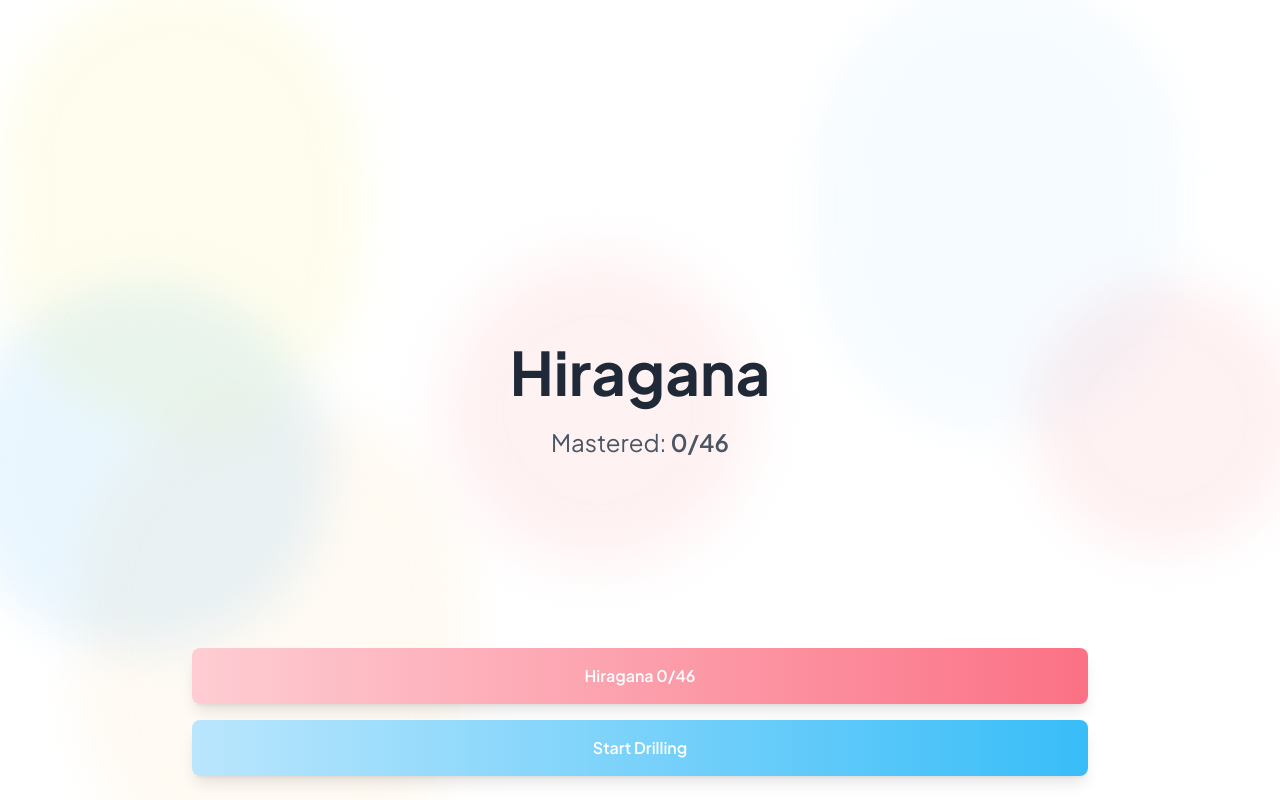
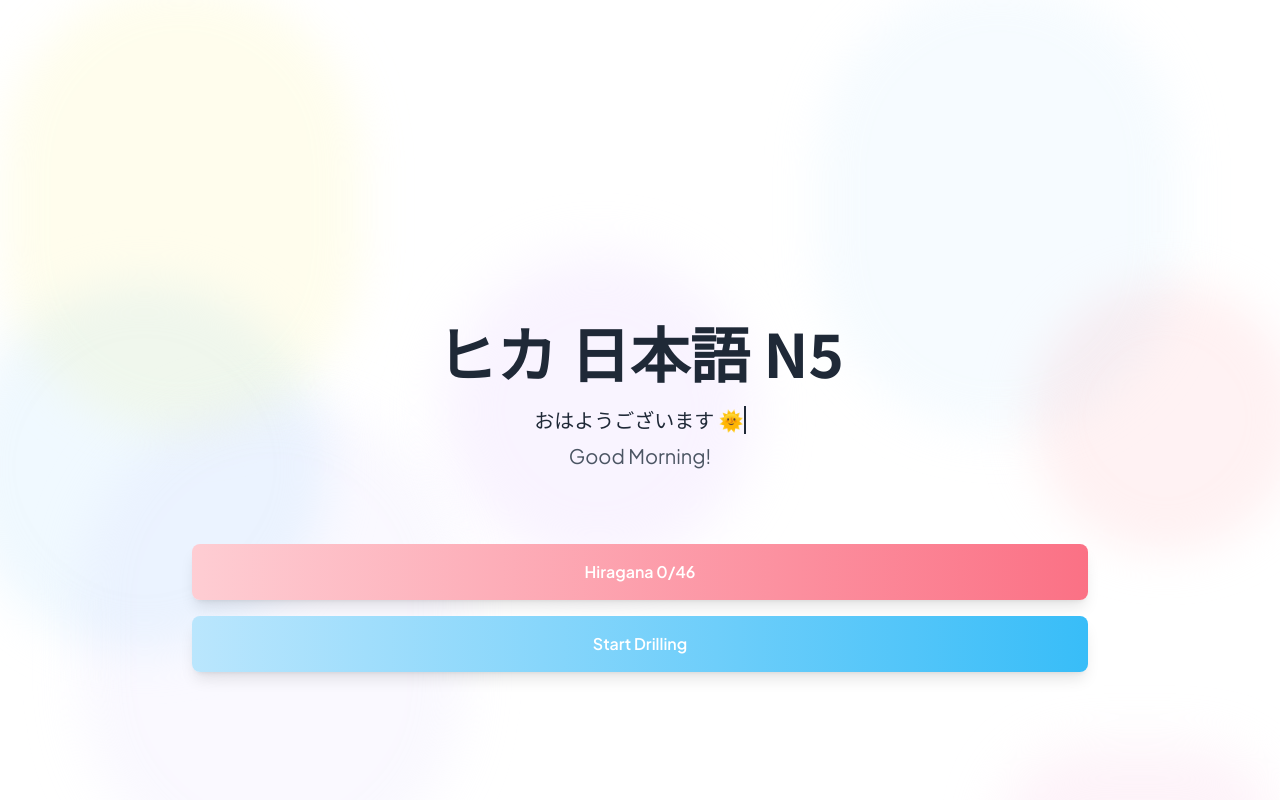
Before and after one commit to Padillahirpan/hika-nihongo-website, a Next.js app: page / in a window 1280 px wide. Built offline with nearby package versions, Linux system fonts and the light colour scheme.

Commit message:
feat: update animation on home page

```diff
--- a/app/drilling/page.js
+++ b/app/drilling/page.js
@@ -280,14 +280,13 @@ export default function Drilling() {
         <div className="flex justify-between items-center mb-8">
           <button
             onClick={handleBackToHome}
-            className="bg-gray-200 hover:bg-gray-400 text-black h-10 w-10 rounded-full transition-colors"
+            className="bg-gray-200 hover:bg-gray-400 text-black h-10 w-10 lg:h-16 lg:w-16 rounded-full transition-colors"
           >
             ←
           </button>
+        </div>
 
-        </div>
         <ProgressBar current={currentQuestion + 1} total={11} />
-
 
         {/* Question Card */}
         <div className="min-h-full items-center justify-center">
@@ -326,7 +325,11 @@ export default function Drilling() {
 
                 <button
                   onClick={handleNextQuestion}
-                  className="w-full bg-gradient-to-r mt-4 from-rose-200 to-rose-300 hover:from-rose-400 hover:to-rose-500 text-white px-6 py-4 shadow-lg transition-all duration-300 text-white px-8 py-3 rounded-lg text-sm transition-colors text-jakarta"
+                  className={`w-full mt-4 bg-gradient-to-r ${
+                    selectedAnswer === currentQ.correctIndex
+                      ? "from-green-400 to-green-600 hover:from-green-600 hover:to-green-700"
+                      : "from-rose-400 to-rose-600 hover:from-rose-600 hover:to-rose-700"
+                  } text-white px-6 py-4 shadow-lg transition-all duration-300 rounded-lg text-sm font-jakarta`}
                 >
                   <span className=" font-semibold">
                     {currentQuestion < 9 ? "Next Question" : "Finish"}
--- a/app/globals.css
+++ b/app/globals.css
@@ -16,3 +16,43 @@
 .animation-delay-6000 {
   animation-delay: 6s;
 }
+
+@keyframes typewriter {
+  from {
+    width: 0;
+  }
+  to {
+    width: 100%;
+  }
+}
+
+@keyframes blink {
+  50% {
+    border-color: transparent;
+  }
+}
+
+.typewriter {
+  overflow: hidden;
+  white-space: nowrap;
+  border-right: 2px solid;
+  width: 0;
+  animation:
+    typewriter 1s steps(40, end) forwards,
+    blink 0.75s step-end infinite;
+}
+
+.typewriter:nth-child(2) {
+  animation-delay: 1s;
+}
+
+.typewriter-container {
+  display: inline-block;
+  min-width: 1px;
+  opacity: 1;
+  transition: opacity 0.2s ease-in-out;
+}
+
+.typewriter-container.hide {
+  opacity: 0;
+}
--- a/app/hiragana/page.js
+++ b/app/hiragana/page.js
@@ -9,6 +9,10 @@ import { useRouter } from "next/navigation";
 export default function HiraganaPage() {
   const router = useRouter();
   const [updatedHiraganaData, setUpdatedHiraganaData] = useState(hiraganaData);
+
+  const handleBackToHome = () => {
+    router.back();
+  };
 
   // Function to load mastery levels from localStorage
   const loadMasteryLevels = () => {
@@ -49,10 +53,19 @@ export default function HiraganaPage() {
   return (
     <main className="min-h-screen p-8 bg-gray-100">
       <div className="max-w-6xl mx-auto">
-        <h1 className="text-6xl font-bold text-center mb-8 font-jakarta">
-          Hiragana Learning Cards
+        {/* Header */}
+        <div className="flex justify-between items-center mb-8">
+          <button
+            onClick={handleBackToHome}
+            className="bg-gray-200 hover:bg-gray-400 text-black h-10 w-10 lg:h-16 lg:w-16 rounded-full transition-colors"
+          >
+            ←
+          </button>
+        </div>
+        <h1 className="text-6xl font-bold text-left mb-8 font-jakarta">
+          Hiragana
         </h1>
-        <p className="text-2xl font-regular text-gray-500 text-center mb-8 font-jakarta">
+        <p className="text-l font-regular text-gray-500 text-left mb-8 font-jakarta">
           Click on a card to flip it and see the romaji. Click the sound icon to
           hear pronunciation.
         </p>
--- a/app/page.js
+++ b/app/page.js
@@ -6,7 +6,32 @@ import { hiraganaData } from '../data/hiraganaData';
 
 export default function HomePage() {
   const [masteredCount, setMasteredCount] = useState(0);
+  const [currentTextIndex, setCurrentTextIndex] = useState(0);
+  const [showText, setShowText] = useState(true);
   const totalHiragana = hiraganaData.filter(char => char.hiragana !== ' ').length;
+
+  const animatedTexts = [
+    {
+      japanese: "おはようございます 🌞",
+      english: "Good Morning!"
+    },
+    {
+      japanese: "こんにちは 👋",
+      english: "Hello!"
+    },
+    {
+      japanese: "がんばりましょう ✨",
+      english: "Let's do our best!"
+    },
+    {
+      japanese: "ようこそ 🎉",
+      english: "Welcome!"
+    },
+    {
+      japanese: "いっしょにべんきょうしましょう 📚",
+      english: "Let's study together!"
+    }
+  ];
 
   useEffect(() => {
     // Count mastered hiragana from localStorage
@@ -14,41 +39,58 @@ export default function HomePage() {
       const savedProgress = localStorage.getItem('hiraganaProgress');
       if (savedProgress) {
         const parsedProgress = JSON.parse(savedProgress);
-        // Ensure parsedProgress is an object before counting mastered items
         const mastered = typeof parsedProgress === 'object'
-          ? Object.values(parsedProgress).filter(level => level >= 90).length
+          ? Object.values(parsedProgress).filter(level => level >= 100).length
           : 0;
-
-
-        console.log(`this is mastered: ${mastered} dan ${savedProgress}`);
         setMasteredCount(mastered);
       }
     } catch (error) {
       console.error("Failed to load mastery data:", error);
-      setMasteredCount(0); // Set to 0 if there's an error
+      setMasteredCount(0);
     }
+  }, []);
+
+  useEffect(() => {
+    const textInterval = setInterval(() => {
+      setShowText(false);
+      setTimeout(() => {
+        setCurrentTextIndex((prevIndex) => (prevIndex + 1) % animatedTexts.length);
+        setShowText(true);
+      }, 2000);
+    }, 6000);
+
+    return () => clearInterval(textInterval);
   }, []);
 
   return (
     <div className="min-h-screen bg-white">
       <div className="absolute inset-0 overflow-hidden">
-        <div className="absolute -left-10 top-1/3 w-[24rem] h-[24rem] bg-sky-100 rounded-full mix-blend-multiply filter blur-xl opacity-70 animate-blob"></div>
+        <div className="absolute -left-10 top-1/3 w-[24rem] h-[24rem] bg-sky-100 rounded-full mix-blend-multiply filter blur-xl opacity-50 animate-blob"></div>
         <div className="absolute -right-10 top-1/3 w-72 h-72 bg-rose-100 rounded-full mix-blend-multiply filter blur-xl opacity-50 animate-blob animation-delay-2000"></div>
-        <div className="absolute left-1/3 bottom-1/4 w-72 h-72 bg-rose-100 rounded-full mix-blend-multiply filter blur-xl opacity-50 animate-blob animation-delay-4000"></div>
-        <div className="absolute left-20 top-1/2 bottom-1/4 w-[30%] h-[60%] bg-orange-100 rounded-full mix-blend-multiply filter blur-xl opacity-30 animate-blob animation-delay-6000"></div>
+        <div className="absolute left-1/3 bottom-1/4 w-72 h-72 bg-purple-100 rounded-full mix-blend-multiply filter blur-xl opacity-50 animate-blob animation-delay-4000"></div>
+        <div className="absolute left-20 top-1/2 bottom-1/4 w-[30%] h-[60%] bg-violet-100 rounded-full mix-blend-multiply filter blur-xl opacity-30 animate-blob animation-delay-6000"></div>
         <div className="absolute right-20 -top-10 w-[30%] h-[60%] bg-sky-100 rounded-full mix-blend-multiply filter blur-xl opacity-30 animate-blob animation-delay-2000"></div>
         <div className="absolute start1/2 -top-10 w-[30%] h-[60%] bg-yellow-100 rounded-full mix-blend-multiply filter blur-xl opacity-30 animate-blob animation-delay-2000"></div>
-
+        <div className="absolute right-10 -bottom-40 w-[20%] h-[20%] bg-pink-100 rounded-full mix-blend-multiply filter blur-xl opacity-50 animate-blob animation-delay-4000"></div>
       </div>
 
-      <div className="relative z-10 flex flex-col items-center justify-center min-h-screen p-4">
-        <h1 className="text-6xl font-bold text-gray-800 mb-6 font-jakarta">Hiragana</h1>
-        <div className="text-2xl text-gray-600 font-jakarta">
-          Mastered: <span className="font-semibold">{masteredCount}/{totalHiragana}</span>
+      <div className="relative flex flex-col items-center justify-center min-h-screen p-4">
+        <h1 className="text-6xl font-bold text-gray-800 mb-6 text-center font-noto-jp">ヒカ 日本語 N5</h1>
+        <div className="typewriter-container text-xl min-h-[4.5rem] text-center flex flex-col items-center justify-center">
+          {showText && (
+            <>
+              <div className="typewriter text-xl text-gray-800 font-noto-jp mb-2">
+                {animatedTexts[currentTextIndex].japanese}
+              </div>
+              <div className="text-gray-600 mt-1">
+                {animatedTexts[currentTextIndex].english}
+              </div>
+            </>
+          )}
         </div>
       </div>
 
-      <div className="fixed bottom-6 left-0 right-0 flex justify-center items-center gap-4 px-4 z-50">
+      <div className="fixed bottom-8 sm:bottom-4 xl:bottom-32 left-0 right-0 flex justify-center items-center gap-4 px-4 z-50">
         <div className="flex flex-col w-11/12 max-w-4xl gap-4 items-center">
           <Link
             href="/hiragana"
--- a/components/ProgressBar.jsx
+++ b/components/ProgressBar.jsx
@@ -2,9 +2,9 @@ const ProgressBar = ({ current, total }) => {
   const progress = (current / total) * 100;
 
   return (
-    <div className="w-full bg-gray-200 rounded-full h-5 mb-2">
+    <div className="w-full bg-gray-200 rounded-full h-5 mb-2 lg:h-8 lg:mb-4">
       <div
-        className="bg-sky-600 h-5 rounded-full transition-all duration-300 ease-in-out"
+        className="bg-sky-600 h-5 mb-2 lg:h-8 lg:mb-4 rounded-full transition-all duration-300 ease-in-out"
         style={{ width: `${progress}%` }}
       />
     </div>
--- a/components/QuestionsItem.jsx
+++ b/components/QuestionsItem.jsx
@@ -9,7 +9,7 @@ const QuestionsItem = ({ currentQ, showResult, selectedAnswer, handleAnswerSelec
           if (index === currentQ.correctIndex) {
             buttonClass += " bg-green-500 text-white border-green-500";
           } else if (index === selectedAnswer) {
-            buttonClass += " bg-red-500 text-white border-red-500";
+            buttonClass += " bg-rose-500 text-white border-rose-600";
           } else {
             buttonClass += " bg-gray-200 text-gray-500 border-gray-300";
           }
```
